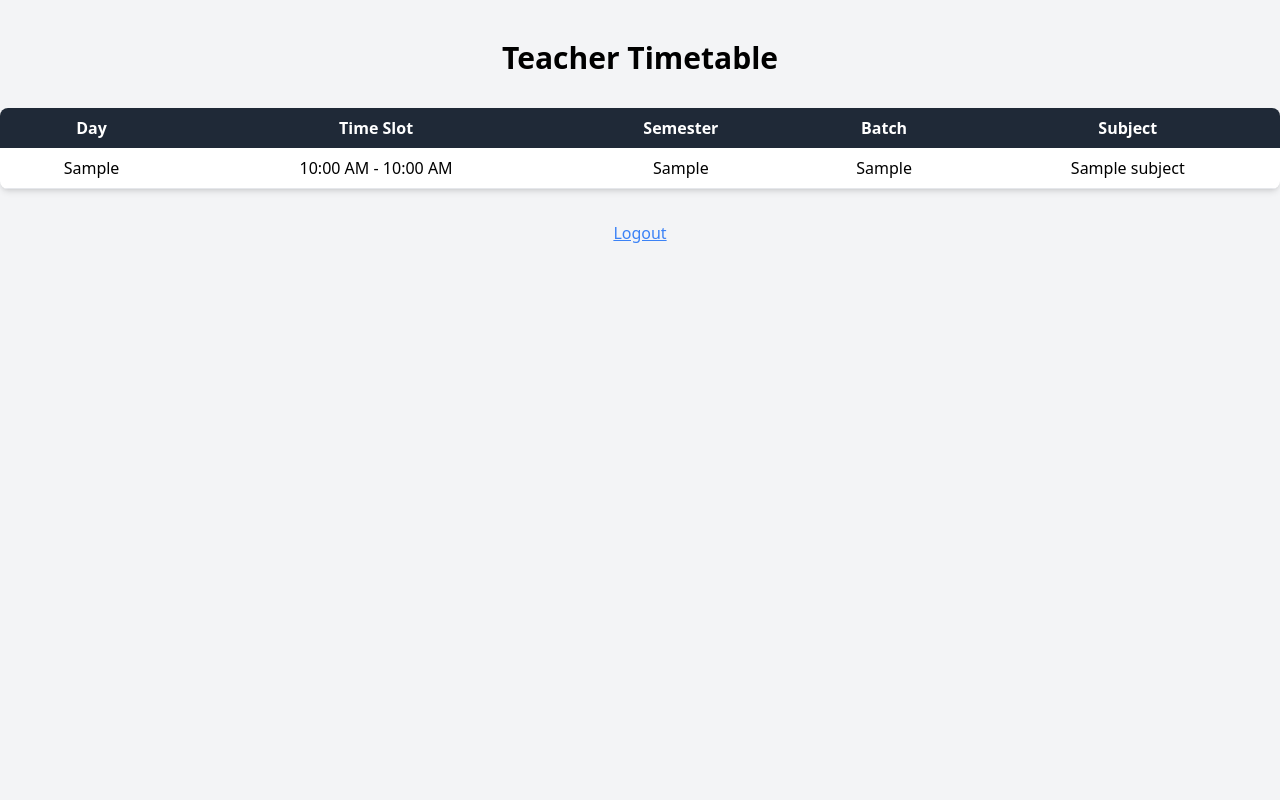
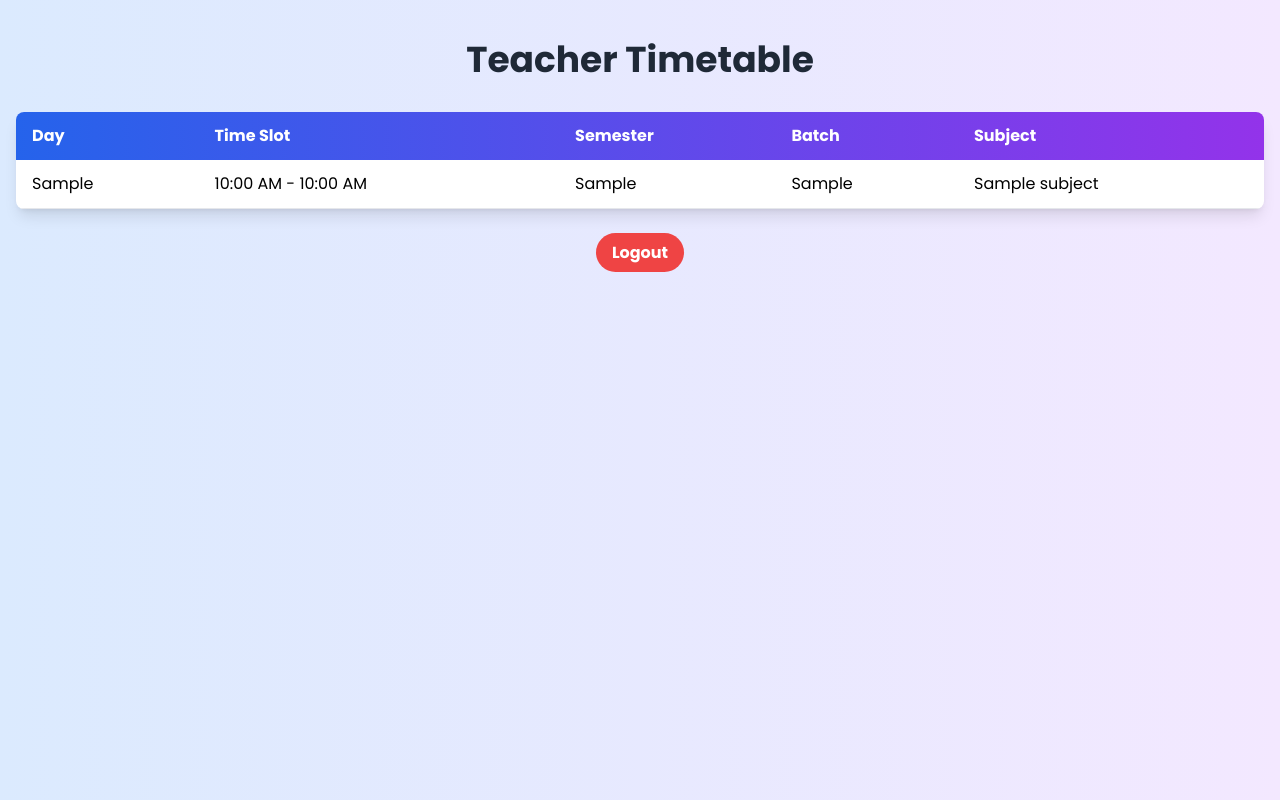
Before and after one commit to Pritamawatade/Generate-timetable, a PHP site: page /teacher_dashboard.php in a window 1280 px wide. Run offline with PHP 8.4, Linux system fonts and the light colour scheme; the visitor is signed in with stand-in values (Sample User, id 1); tables that the repository leaves empty or names only in its code hold one stand-in row (values such as "Sample post"); some libraries are stand-ins or nearby versions.

Commit message:
teacher animation

```diff
--- a/teacher_dashboard.php
+++ b/teacher_dashboard.php
@@ -47,54 +47,83 @@ $conn->close();
     <meta name="viewport" content="width=device-width, initial-scale=1.0">
     <title>Teacher Timetable</title>
     <script src="https://cdn.tailwindcss.com"></script>
+    <script src="https://cdnjs.cloudflare.com/ajax/libs/gsap/3.11.4/gsap.min.js"></script>
+    <style>
+        @import url('https://fonts.googleapis.com/css2?family=Poppins:wght@300;400;500;600;700&display=swap');
+        body {
+            font-family: 'Poppins', sans-serif;
+        }
+    </style>
 </head>
 
-<body class="bg-gray-100">
-    <div class="container mx-auto py-10">
-        <h1 class="text-3xl font-bold text-center mb-8">Teacher Timetable</h1>
+<body class="bg-gradient-to-r from-blue-100 to-purple-100 min-h-screen">
+    <div class="container mx-auto py-10 px-4">
+        <h1 class="text-4xl font-bold text-center mb-8 text-gray-800 opacity-0" id="pageTitle">Teacher Timetable</h1>
 
-        <div class="bg-white shadow-md rounded-lg overflow-hidden">
+        <div class="bg-white shadow-lg rounded-lg overflow-hidden opacity-0" id="timetableCard">
+            <div class="overflow-x-auto">
                 <table class="table-auto w-full border-collapse">
                     <thead>
-                    <tr class="bg-gray-800 text-white">
-                        <th class="px-4 py-2">Day</th>
-                        <th class="px-4 py-2">Time Slot</th>
-                        <th class="px-4 py-2">Semester</th>
-                        <th class="px-4 py-2">Batch</th>
-                        <th class="px-4 py-2">Subject</th>
+                        <tr class="bg-gradient-to-r from-blue-600 to-purple-600 text-white">
+                            <th class="px-4 py-3 text-left">Day</th>
+                            <th class="px-4 py-3 text-left">Time Slot</th>
+                            <th class="px-4 py-3 text-left">Semester</th>
+                            <th class="px-4 py-3 text-left">Batch</th>
+                            <th class="px-4 py-3 text-left">Subject</th>
                         </tr>
                     </thead>
                     <tbody>
                         <?php if (empty($timetable)) : ?>
                             <tr>
-                            <td colspan="5" class="text-center py-4">No timetable available.</td>
+                                <td colspan="5" class="text-center py-4 text-gray-500">No timetable available.</td>
                             </tr>
                         <?php else : ?>
-                        <?php foreach ($timetable as $row) : ?>
-                            <tr class="border-b">
-                                <td class="px-4 py-2 text-center"><?php echo htmlspecialchars($row['day']); ?></td>
-                                <td class="px-4 py-2 text-center">
+                            <?php foreach ($timetable as $index => $row) : ?>
+                                <tr class="border-b border-gray-200 hover:bg-gray-50 transition duration-300 opacity-0" id="row-<?php echo $index; ?>">
+                                    <td class="px-4 py-3"><?php echo htmlspecialchars($row['day']); ?></td>
+                                    <td class="px-4 py-3">
                                         <?php
-                                    // Convert time to 12-hour format
                                         $start_time = date("h:i A", strtotime($row['time_slot']));
                                         $end_time = date("h:i A", strtotime($row['time_slot_end']));
                                         echo $start_time . " - " . $end_time;
                                         ?>
                                     </td>
-                                <td class="px-4 py-2 text-center"><?php echo htmlspecialchars($row['semester']); ?></td>
-                                <td class="px-4 py-2 text-center"><?php echo htmlspecialchars($row['batch']); ?></td>
-                                <td class="px-4 py-2 text-center"><?php echo htmlspecialchars($row['subject_name']); ?></td>
+                                    <td class="px-4 py-3"><?php echo htmlspecialchars($row['semester']); ?></td>
+                                    <td class="px-4 py-3"><?php echo htmlspecialchars($row['batch']); ?></td>
+                                    <td class="px-4 py-3"><?php echo htmlspecialchars($row['subject_name']); ?></td>
                                 </tr>
                             <?php endforeach; ?>
                         <?php endif; ?>
                     </tbody>
                 </table>
             </div>
+        </div>
 
-        <div class="mt-8 text-center">
-            <a href="logout.php" class="text-blue-500 underline">Logout</a>
+        <div class="mt-8 text-center opacity-0" id="logoutButton">
+            <a href="teacher_logout.php" class="bg-red-500 hover:bg-red-600 text-white font-bold py-2 px-4 rounded-full transition duration-300 ease-in-out transform hover:-translate-y-1 hover:scale-110">
+                Logout
+            </a>
         </div>
     </div>
+
+    <script>
+        document.addEventListener('DOMContentLoaded', () => {
+            gsap.to("#pageTitle", { opacity: 1, y: 0, duration: 1, ease: "power3.out" });
+            gsap.to("#timetableCard", { opacity: 1, y: 0, duration: 1, delay: 0.5, ease: "power3.out" });
+            gsap.to("#logoutButton", { opacity: 1, y: 0, duration: 1, delay: 1, ease: "power3.out" });
+
+            const rows = document.querySelectorAll('tbody tr');
+            rows.forEach((row, index) => {
+                gsap.to(row, {
+                    opacity: 1,
+                    y: 0,
+                    duration: 0.5,
+                    delay: 1 + (index * 0.1),
+                    ease: "power3.out"
+                });
+            });
+        });
+    </script>
 </body>
 
 </html>
```
Also changed, not shown: backend.php (+103 -21 lines), 1 other file. Lines whose indentation alone changed are shown as unchanged.
